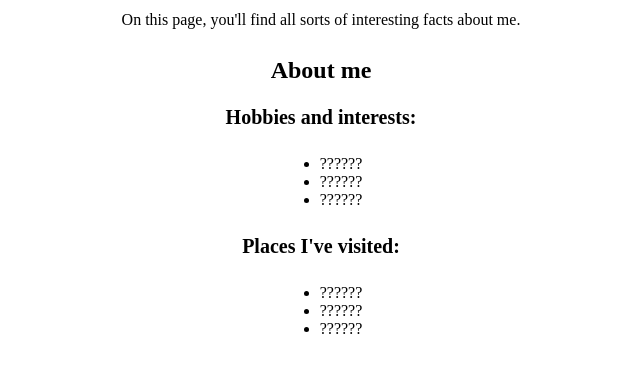
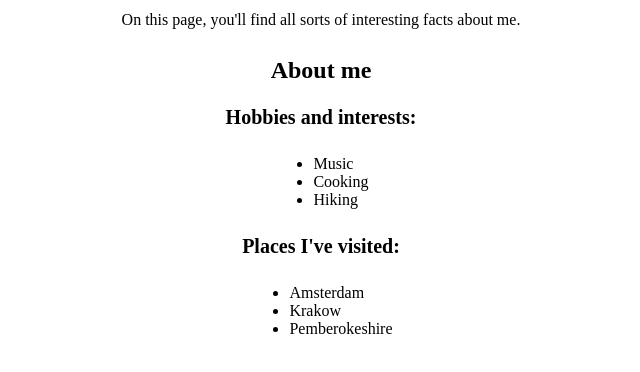
Before and after one commit to Isi1256/git-fundamentals-lab, a plain HTML site: page index.html in a window 1280 px wide. Shown: the part 82-454 px from the top of the page, without its empty margins (319-959 px from the left). Drawn offline with Linux system fonts and the light colour scheme.

Commit message:
hobbies and places visited

```diff
--- a/index.html
+++ b/index.html
@@ -15,16 +15,16 @@
 
     <h3>Hobbies and interests:</h3>
     <ul>
-      <li>??????</li>
-      <li>??????</li>
-      <li>??????</li>
+      <li>Music</li>
+      <li>Cooking</li>
+      <li>Hiking</li>
     </ul>
 
     <h3>Places I've visited:</h3>
     <ul>
-      <li>??????</li>
-      <li>??????</li>
-      <li>??????</li>
+      <li>Amsterdam</li>
+      <li>Krakow</li>
+      <li>Pemberokeshire</li>
     </ul>
   </body>
 </html>
```
